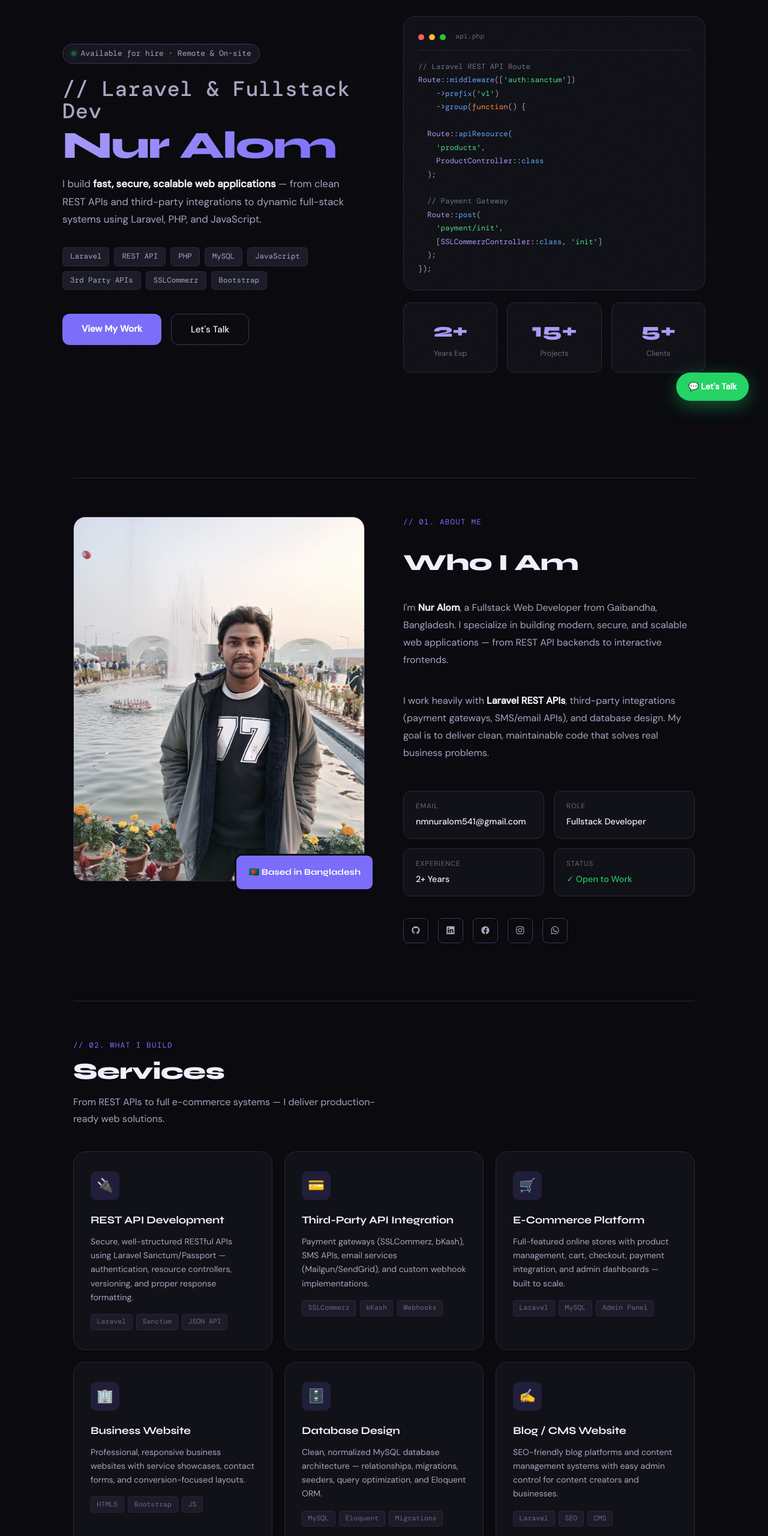
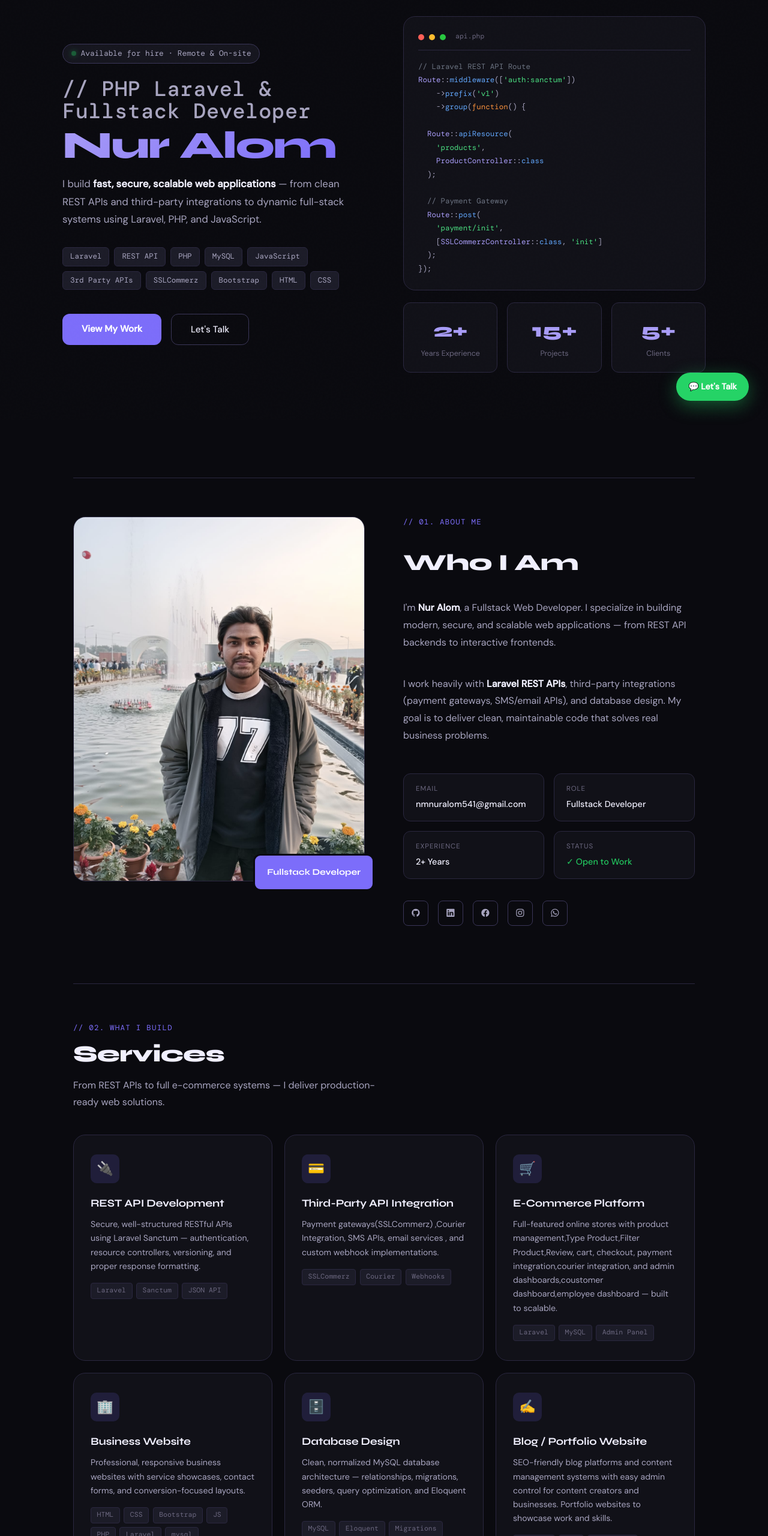
Before and after one commit to asimboss32/nuralomdev, a plain HTML site: page index.html in a window 1280 px wide. Shown: the part 100-2660 px from the top of the page at 60% size. Drawn offline with nearby package versions, Linux system fonts and the light colour scheme; a web font is replaced by a local one.

Commit message:
fully updated

```diff
--- a/index.html
+++ b/index.html
@@ -689,7 +689,7 @@ footer{
       Available for hire · Remote & On-site
     </div>
     <h1 class="hero-title">
-      <span class="accent-line">// Laravel & Fullstack Dev</span>
+      <span class="accent-line">// PHP Laravel & Fullstack Developer</span>
       <span class="name-highlight">Nur Alom</span>
     </h1>
     <p class="hero-sub">
@@ -704,6 +704,8 @@ footer{
       <span class="tag">3rd Party APIs</span>
       <span class="tag">SSLCommerz</span>
       <span class="tag">Bootstrap</span>
+      <span class="tag">HTML</span>
+      <span class="tag">CSS</span>
     </div>
     <div class="hero-btns">
       <a href="#projects" class="btn-primary">View My Work</a>
@@ -738,7 +740,7 @@ footer{
     <div class="stats-row">
       <div class="stat-box">
         <span class="stat-num">2+</span>
-        <div class="stat-label">Years Exp</div>
+        <div class="stat-label">Years Experience</div>
       </div>
       <div class="stat-box">
         <span class="stat-num">15+</span>
@@ -761,13 +763,13 @@ footer{
         <div class="about-img-frame">
           <img src="nuralom.jpeg" alt="Nur Alom — Fullstack Developer" onerror="this.style.display='none';this.parentNode.innerHTML='<div style=\'font-family:Syne,sans-serif;font-size:5rem;font-weight:800;color:rgba(124,109,250,.3)\'>NA</div>'">
         </div>
-        <div class="about-img-badge">🇧🇩 Based in Bangladesh</div>
+        <div class="about-img-badge">Fullstack Developer</div>
       </div>
       <div class="about-info">
         <span class="section-label">// 01. about me</span>
         <h2 class="section-title">Who I Am</h2>
         <p style="color:var(--text2);line-height:1.8;margin-bottom:1rem">
-          I'm <strong style="color:var(--text)">Nur Alom</strong>, a Fullstack Web Developer from Gaibandha, Bangladesh. I specialize in building modern, secure, and scalable web applications — from REST API backends to interactive frontends.
+          I'm <strong style="color:var(--text)">Nur Alom</strong>, a Fullstack Web Developer. I specialize in building modern, secure, and scalable web applications — from REST API backends to interactive frontends.
         </p>
         <p style="color:var(--text2);line-height:1.8;margin-bottom:1.5rem">
           I work heavily with <strong style="color:var(--text)">Laravel REST APIs</strong>, third-party integrations (payment gateways, SMS/email APIs), and database design. My goal is to deliver clean, maintainable code that solves real business problems.
@@ -815,7 +817,7 @@ footer{
       <div class="service-card">
         <div class="service-icon">🔌</div>
         <h3>REST API Development</h3>
-        <p>Secure, well-structured RESTful APIs using Laravel Sanctum/Passport — authentication, resource controllers, versioning, and proper response formatting.</p>
+        <p>Secure, well-structured RESTful APIs using Laravel Sanctum — authentication, resource controllers, versioning, and proper response formatting.</p>
         <div class="service-tags">
           <span class="stag">Laravel</span><span class="stag">Sanctum</span><span class="stag">JSON API</span>
         </div>
@@ -823,15 +825,15 @@ footer{
       <div class="service-card">
         <div class="service-icon">💳</div>
         <h3>Third-Party API Integration</h3>
-        <p>Payment gateways (SSLCommerz, bKash), SMS APIs, email services (Mailgun/SendGrid), and custom webhook implementations.</p>
+        <p>Payment gateways(SSLCommerz) ,Courier Integration, SMS APIs, email services , and custom webhook implementations.</p>
         <div class="service-tags">
-          <span class="stag">SSLCommerz</span><span class="stag">bKash</span><span class="stag">Webhooks</span>
+          <span class="stag">SSLCommerz</span><span class="stag">Courier</span><span class="stag">Webhooks</span>
         </div>
       </div>
       <div class="service-card">
         <div class="service-icon">🛒</div>
         <h3>E-Commerce Platform</h3>
-        <p>Full-featured online stores with product management, cart, checkout, payment integration, and admin dashboards — built to scale.</p>
+        <p>Full-featured online stores with product management,Type Product,Filter Product,Review, cart, checkout, payment integration,courier integration, and admin dashboards,coustomer dashboard,employee dashboard — built to scalable.</p>
         <div class="service-tags">
           <span class="stag">Laravel</span><span class="stag">MySQL</span><span class="stag">Admin Panel</span>
         </div>
@@ -841,7 +843,7 @@ footer{
         <h3>Business Website</h3>
         <p>Professional, responsive business websites with service showcases, contact forms, and conversion-focused layouts.</p>
         <div class="service-tags">
-          <span class="stag">HTML5</span><span class="stag">Bootstrap</span><span class="stag">JS</span>
+          <span class="stag">HTML</span><span class="stag">CSS</span><span class="stag">Bootstrap</span><span class="stag">JS</span><span class="stag">PHP</span><span class="stag">Laravel</span><span class="stag">mysql</span>
         </div>
       </div>
       <div class="service-card">
@@ -849,15 +851,15 @@ footer{
         <h3>Database Design</h3>
         <p>Clean, normalized MySQL database architecture — relationships, migrations, seeders, query optimization, and Eloquent ORM.</p>
         <div class="service-tags">
-          <span class="stag">MySQL</span><span class="stag">Eloquent</span><span class="stag">Migrations</span>
+          <span class="stag">MySQL</span><span class="stag">Eloquent</span><span class="stag">Migrations</span><span class="stag">Models</span>
         </div>
       </div>
       <div class="service-card">
         <div class="service-icon">✍️</div>
-        <h3>Blog / CMS Website</h3>
-        <p>SEO-friendly blog platforms and content management systems with easy admin control for content creators and businesses.</p>
+        <h3>Blog / Portfolio Website</h3>
+        <p>SEO-friendly blog platforms and content management systems with easy admin control for content creators and businesses. Portfolio websites to showcase work and skills.</p>
         <div class="service-tags">
-          <span class="stag">Laravel</span><span class="stag">SEO</span><span class="stag">CMS</span>
+          <span class="stag">Laravel</span><span class="stag">SEO</span><span class="stag">Portfolio</span>
         </div>
       </div>
     </div>
@@ -885,6 +887,7 @@ footer{
       <div class="skill-card"><span class="skill-icon">📬</span><div><div class="skill-name">Postman</div><div class="skill-level">API Testing</div></div></div>
       <div class="skill-card"><span class="skill-icon">🐱</span><div><div class="skill-name">Git & GitHub</div><div class="skill-level">Version Control</div></div></div>
       <div class="skill-card"><span class="skill-icon">💻</span><div><div class="skill-name">VS Code</div><div class="skill-level">Editor</div></div></div>
+      <div class="skill-card"><span class="skill-icon">🤖</span><div><div class="skill-name">AI</div><div class="skill-level">Assistant</div></div></div>
     </div>
   </div>
 </section>
@@ -911,8 +914,8 @@ footer{
               <div><h4>Payment Integration</h4><p>SSLCommerz, bKash — IPN webhooks, success/fail callbacks</p></div>
             </div>
             <div class="api-feat">
-              <div class="api-feat-icon">📨</div>
-              <div><h4>SMS & Email APIs</h4><p>Bulk SMS gateways, Mailgun, automated notifications</p></div>
+              <div class="api-feat-icon">📦</div>
+              <div><h4>Courier APIs</h4><p>Integration with major courier services for shipping and tracking</p></div>
             </div>
           </div>
         </div>
@@ -1333,7 +1336,7 @@ footer{
           <div class="contact-item-icon">📍</div>
           <div class="contact-item-info">
             <label>Location</label>
-            <p>Gaibandha, Bangladesh · Remote Available</p>
+            <p>Bangladesh · Remote Available</p>
           </div>
         </div>
         <div class="contact-item">
```
